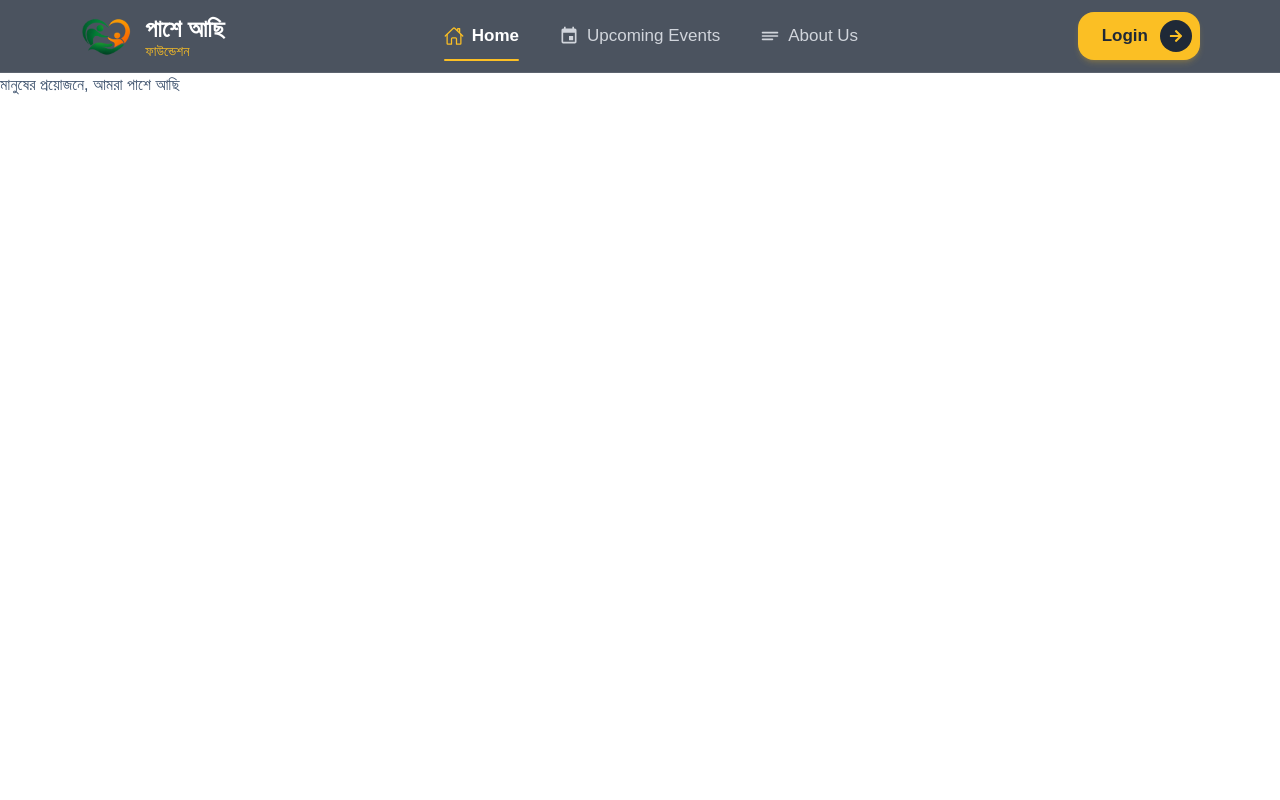
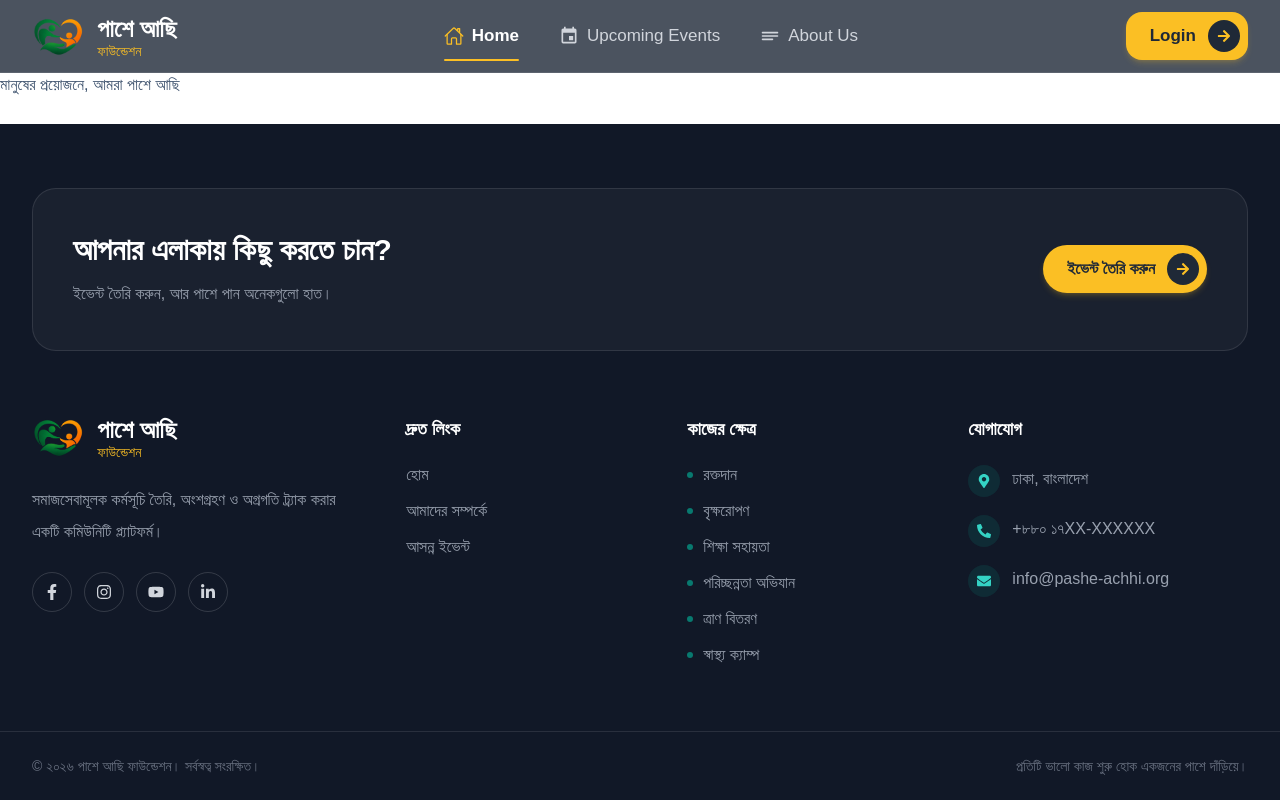
Before and after one commit to azadul-islam-git/pashe-achi-client, a Next.js app: page / in a window 1280 px wide. Built offline with nearby package versions, Linux system fonts and the light colour scheme; a web font is replaced by a local one.

Commit message:
footer done

```diff
--- a/src/app/layout.tsx
+++ b/src/app/layout.tsx
@@ -2,6 +2,7 @@ import type { Metadata } from "next";
 import { Anek_Bangla } from "next/font/google";
 import "./globals.css";
 import Navbar from "@/components/Navbar";
+import Footer from "@/components/Footer";
 
 const anekBangla = Anek_Bangla({
   variable: "--font-geist-sans",
@@ -22,7 +23,8 @@ export default function RootLayout({ children }: LayoutProps<"/">) {
     >
       <body className="min-h-full flex flex-col">
         <Navbar />
-        {children}
+        <div className="flex-1">{children}</div>
+        <Footer />
       </body>
     </html>
   );
--- /dev/null
+++ b/src/components/Footer.tsx
@@ -0,0 +1,188 @@
+import Link from "next/link";
+import Image from "next/image";
+
+import navLogo from "../../public/assets/logo.png";
+
+import {
+  FaArrowRight,
+  FaEnvelope,
+  FaFacebookF,
+  FaInstagram,
+  FaLinkedinIn,
+  FaMapMarkerAlt,
+  FaPhoneAlt,
+  FaYoutube,
+} from "react-icons/fa";
+
+const quickLinks = [
+  { name: "হোম", href: "/" },
+  { name: "আমাদের সম্পর্কে", href: "/about" },
+  { name: "আসন্ন ইভেন্ট", href: "/upcoming-events" },
+];
+
+const categories = [
+  "রক্তদান",
+  "বৃক্ষরোপণ",
+  "শিক্ষা সহায়তা",
+  "পরিচ্ছন্নতা অভিযান",
+  "ত্রাণ বিতরণ",
+  "স্বাস্থ্য ক্যাম্প",
+];
+
+// TODO: replace the "#" links with your real social pages
+const socials = [
+  { label: "ফেসবুক", href: "#", icon: FaFacebookF },
+  { label: "ইনস্টাগ্রাম", href: "#", icon: FaInstagram },
+  { label: "ইউটিউব", href: "#", icon: FaYoutube },
+  { label: "লিংকডইন", href: "#", icon: FaLinkedinIn },
+];
+
+// TODO: replace with your real contact details
+const contacts = [
+  { icon: FaMapMarkerAlt, text: "ঢাকা, বাংলাদেশ" },
+  { icon: FaPhoneAlt, text: "+৮৮০ ১৭XX-XXXXXX", href: "tel:+8801700000000" },
+  {
+    icon: FaEnvelope,
+    text: "info@pashe-achhi.org",
+    href: "mailto:info@pashe-achhi.org",
+  },
+];
+
+const headingCls = "text-lg font-bold text-white";
+const linkCls =
+  "text-gray-400 transition-colors hover:text-[#FBBF24] focus-visible:outline-none focus-visible:text-[#FBBF24]";
+
+const Footer = () => {
+  const year = new Date().toLocaleString("bn-BD", {
+    year: "numeric",
+  });
+
+  return (
+    <footer className="relative overflow-hidden bg-[#111827] text-gray-300">
+      {/* Top call-to-action strip */}
+      <div className="mx-auto max-w-[1600px] px-5 pt-16 sm:px-8">
+        <div className="flex flex-col gap-6 rounded-3xl border border-white/10 bg-white/4 p-8 md:flex-row md:items-center md:justify-between md:p-10">
+          <div className="max-w-xl">
+            <h2 className="text-2xl font-bold leading-snug text-white sm:text-3xl">
+              আপনার এলাকায় কিছু করতে চান?
+            </h2>
+            <p className="mt-2 leading-8 text-gray-400">
+              ইভেন্ট তৈরি করুন, আর পাশে পান অনেকগুলো হাত।
+            </p>
+          </div>
+
+          <Link
+            href="/login"
+            className="group inline-flex shrink-0 items-center gap-3 self-start rounded-full bg-[#FBBF24] py-2 pl-6 pr-2 font-semibold text-[#1F2937] shadow-md shadow-[#FBBF24]/20 transition-all duration-200 hover:-translate-y-0.5 hover:bg-[#FCD34D] hover:shadow-lg hover:shadow-[#FBBF24]/40 active:translate-y-0 active:scale-[0.97] focus-visible:outline-none focus-visible:ring-2 focus-visible:ring-white focus-visible:ring-offset-2 focus-visible:ring-offset-[#111827] md:self-center"
+          >
+            ইভেন্ট তৈরি করুন
+            <span className="flex h-8 w-8 items-center justify-center rounded-full bg-[#1F2937] text-[#FBBF24]">
+              <FaArrowRight className="h-3.5 w-3.5 transition-transform duration-200 group-hover:translate-x-0.5" />
+            </span>
+          </Link>
+        </div>
+      </div>
+
+      {/* Main columns */}
+      <div className="mx-auto grid max-w-[1600px] gap-12 px-5 py-16 sm:grid-cols-2 sm:px-8 lg:grid-cols-[1.4fr_1fr_1fr_1.2fr]">
+        {/* Brand */}
+        <div>
+          <Link href="/" className="inline-flex items-center gap-3">
+            <Image
+              src={navLogo}
+              alt="পাশে আছি"
+              width={40}
+              height={60}
+              className="h-10 w-auto"
+            />
+            <div className="flex flex-col">
+              <span className="text-2xl font-bold leading-tight text-white">
+                পাশে আছি
+              </span>
+              <span className="text-sm leading-none text-[#FBBF24]">
+                ফাউন্ডেশন
+              </span>
+            </div>
+          </Link>
+
+          <p className="mt-5 max-w-xs leading-8 text-gray-400">
+            সমাজসেবামূলক কর্মসূচি তৈরি, অংশগ্রহণ ও অগ্রগতি ট্র্যাক করার একটি
+            কমিউনিটি প্ল্যাটফর্ম।
+          </p>
+
+          <ul className="mt-6 flex gap-3">
+            {socials.map((s) => (
+              <li key={s.label}>
+                <a
+                  href={s.href}
+                  aria-label={s.label}
+                  className="flex h-10 w-10 items-center justify-center rounded-full border border-white/15 text-gray-300 transition-all duration-200 hover:-translate-y-0.5 hover:border-[#FBBF24] hover:bg-[#FBBF24] hover:text-[#1F2937] focus-visible:outline-none focus-visible:ring-2 focus-visible:ring-[#FBBF24]"
+                >
+                  <s.icon className="h-4 w-4" />
+                </a>
+              </li>
+            ))}
+          </ul>
+        </div>
+
+        {/* Quick links */}
+        <nav aria-label="দ্রুত লিংক">
+          <h3 className={headingCls}>দ্রুত লিংক</h3>
+          <ul className="mt-5 space-y-3">
+            {quickLinks.map((l) => (
+              <li key={l.href}>
+                <Link href={l.href} className={linkCls}>
+                  {l.name}
+                </Link>
+              </li>
+            ))}
+          </ul>
+        </nav>
+
+        {/* Event types */}
+        <div>
+          <h3 className={headingCls}>কাজের ক্ষেত্র</h3>
+          <ul className="mt-5 space-y-3 text-gray-400">
+            {categories.map((c) => (
+              <li key={c} className="flex items-center gap-2.5">
+                <span className="h-1.5 w-1.5 rounded-full bg-[#08796F]" />
+                {c}
+              </li>
+            ))}
+          </ul>
+        </div>
+
+        {/* Contact */}
+        <div>
+          <h3 className={headingCls}>যোগাযোগ</h3>
+          <ul className="mt-5 space-y-4">
+            {contacts.map((c) => (
+              <li key={c.text} className="flex items-start gap-3">
+                <span className="mt-0.5 flex h-8 w-8 shrink-0 items-center justify-center rounded-full bg-[#08796F]/20 text-[#34d3c4]">
+                  <c.icon className="h-3.5 w-3.5" />
+                </span>
+                {c.href ? (
+                  <a href={c.href} className={`${linkCls} break-all pt-1`}>
+                    {c.text}
+                  </a>
+                ) : (
+                  <span className="pt-1 text-gray-400">{c.text}</span>
+                )}
+              </li>
+            ))}
+          </ul>
+        </div>
+      </div>
+
+      {/* Bottom bar */}
+      <div className="border-t border-white/10">
+        <div className="mx-auto flex max-w-[1600px] flex-col gap-2 px-5 py-6 text-sm text-gray-500 sm:flex-row sm:items-center sm:justify-between sm:px-8">
+          <p>© {year} পাশে আছি ফাউন্ডেশন। সর্বস্বত্ব সংরক্ষিত।</p>
+          <p>প্রতিটি ভালো কাজ শুরু হোক একজনের পাশে দাঁড়িয়ে।</p>
+        </div>
+      </div>
+    </footer>
+  );
+};
+
+export default Footer;
--- a/src/components/Navbar.tsx
+++ b/src/components/Navbar.tsx
@@ -21,7 +21,7 @@ const navLinks = [
 const Navbar = () => {
   return (
     <nav className="sticky top-0 z-50 w-full border-b border-white/10 bg-[#1F2937]/90 backdrop-blur-md supports-backdrop-filter:bg-[#1F2937]/80">
-      <div className="mx-auto flex max-w-[1600px] items-center justify-between px-5 py-3 sm:px-8 lg:px-16 xl:px-20">
+      <div className="mx-auto flex max-w-[1600px] items-center justify-between px-5 py-3 sm:px-8">
         {/* Logo */}
         <Link
           href="/"
```
